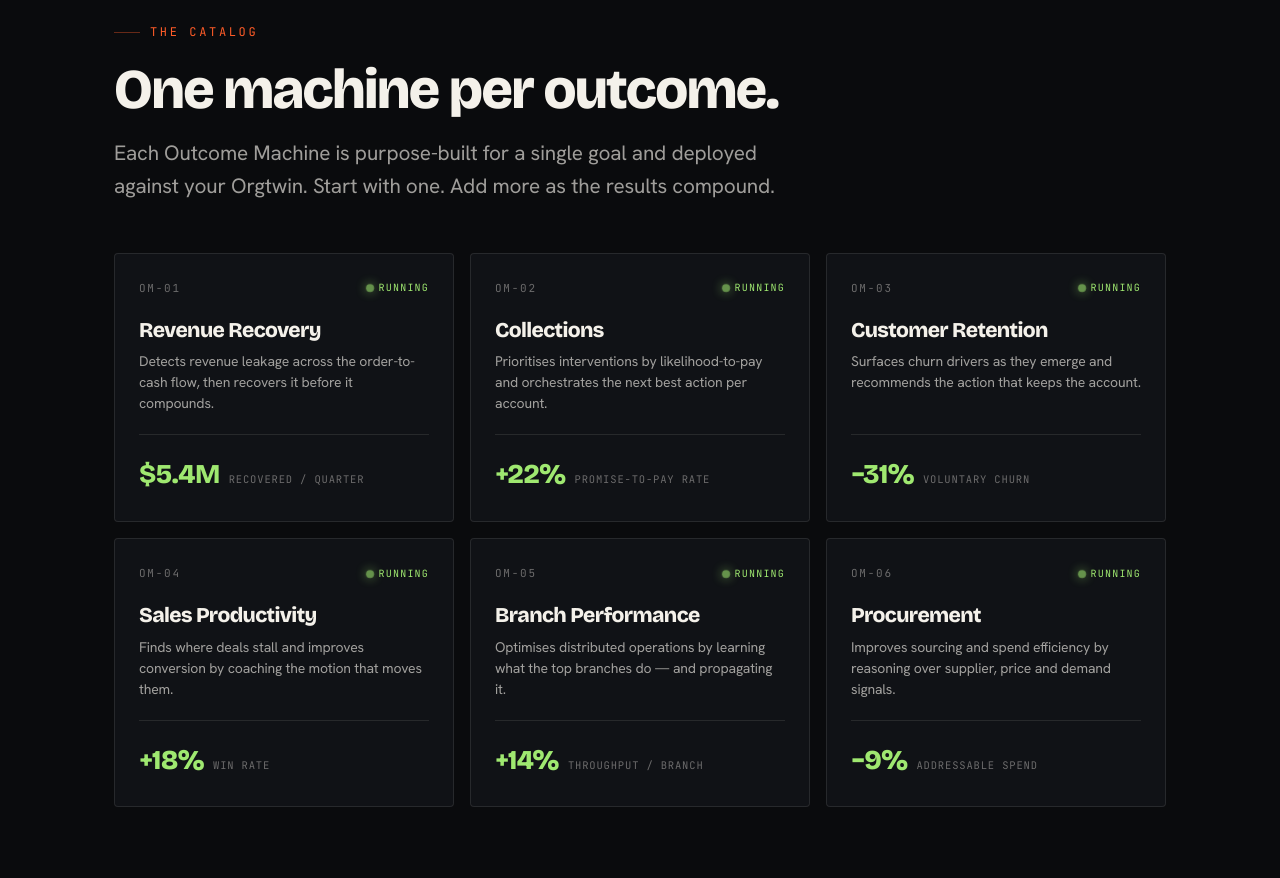
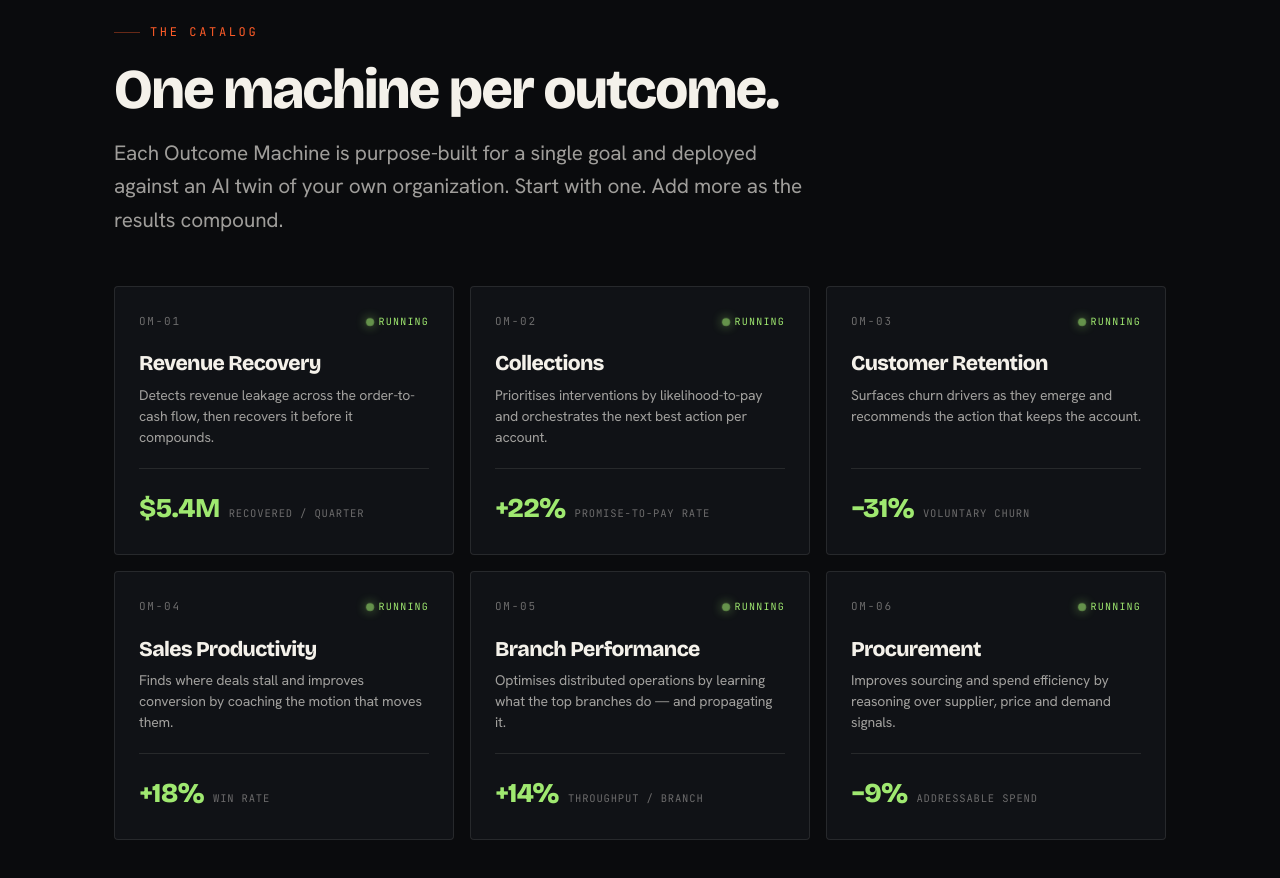
Before and after one commit to amitrathore/outcome-machines-web, an Astro site: page / in a window 1280 px wide. Shown: the part 2480-3358 px from the top of the page. Built offline with nearby package versions, Linux system fonts and the light colour scheme; Astro itself is replaced by a stand-in of ours.

Commit message:
Clarify machines lede copy
Replace brand jargon "your Orgtwin" with plain-language "an AI twin of
your own organization" so the catalog intro is self-explanatory.

Co-Authored-By: Claude Opus 4.8 <noreply@anthropic.com>

```diff
--- a/src/pages/index.astro
+++ b/src/pages/index.astro
@@ -207,7 +207,7 @@ const layers = [
         <div class="shead reveal">
           <span class="eyebrow">The catalog</span>
           <h2 class="h2">One machine per outcome.</h2>
-          <p class="lede">Each Outcome Machine is purpose-built for a single goal and deployed against your Orgtwin. Start with one. Add more as the results compound.</p>
+          <p class="lede">Each Outcome Machine is purpose-built for a single goal and deployed against an AI twin of your own organization. Start with one. Add more as the results compound.</p>
         </div>
         <div class="machines">
           {machines.map((m, i) => (
```
